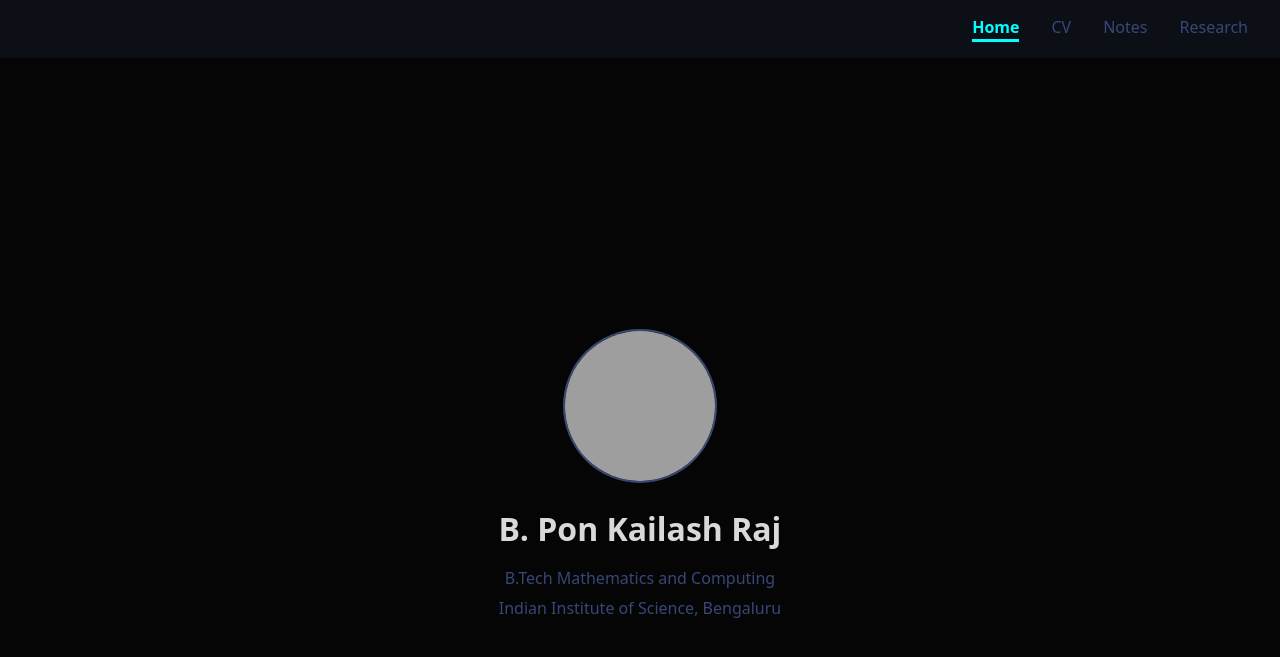
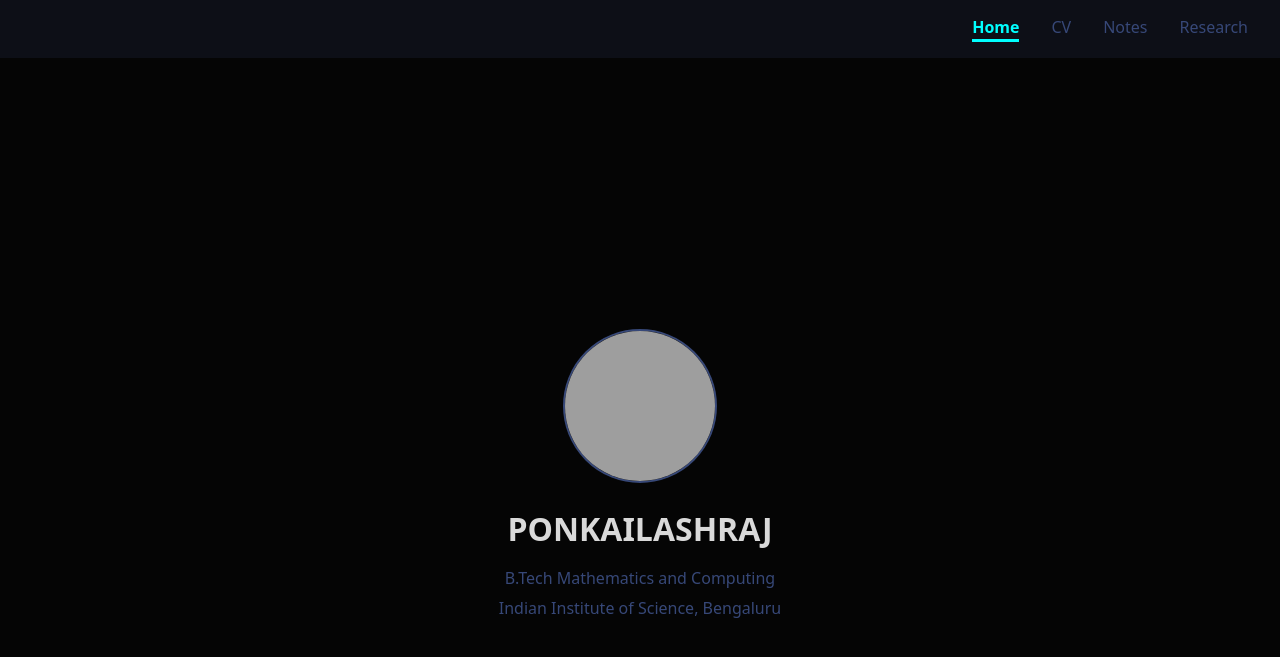
Before and after one commit to PONKAILASHRAJ/pk, a Jekyll site: the page index.html, which Jekyll copies as it is, in a window 1280 px wide. Shown: the top 657 px of the page. Built offline with Jekyll 4.4.1, drawn with Linux system fonts in a browser that asks for light colours; grey boxes are pictures that could not be loaded.

Commit message:
index.html

```diff
--- a/index.html
+++ b/index.html
@@ -140,7 +140,7 @@
 
   <div class="container">
     <img src="profile.jpg" alt="Profile Picture" class="profile-pic" />
-    <h1><span class="typewriter">B. Pon Kailash Raj</span></h1>
+    <h1><span class="typewriter">PONKAILASHRAJ</span></h1>
     <p>B.Tech Mathematics and Computing</p>
     <p>Indian Institute of Science, Bengaluru</p>
   </div>
```
